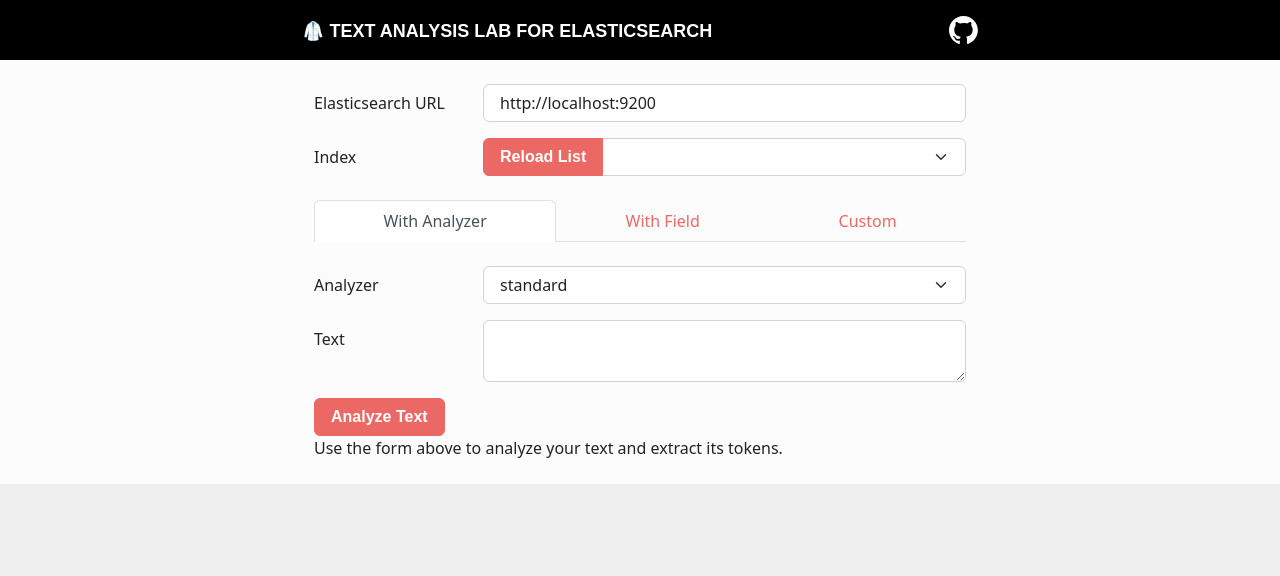
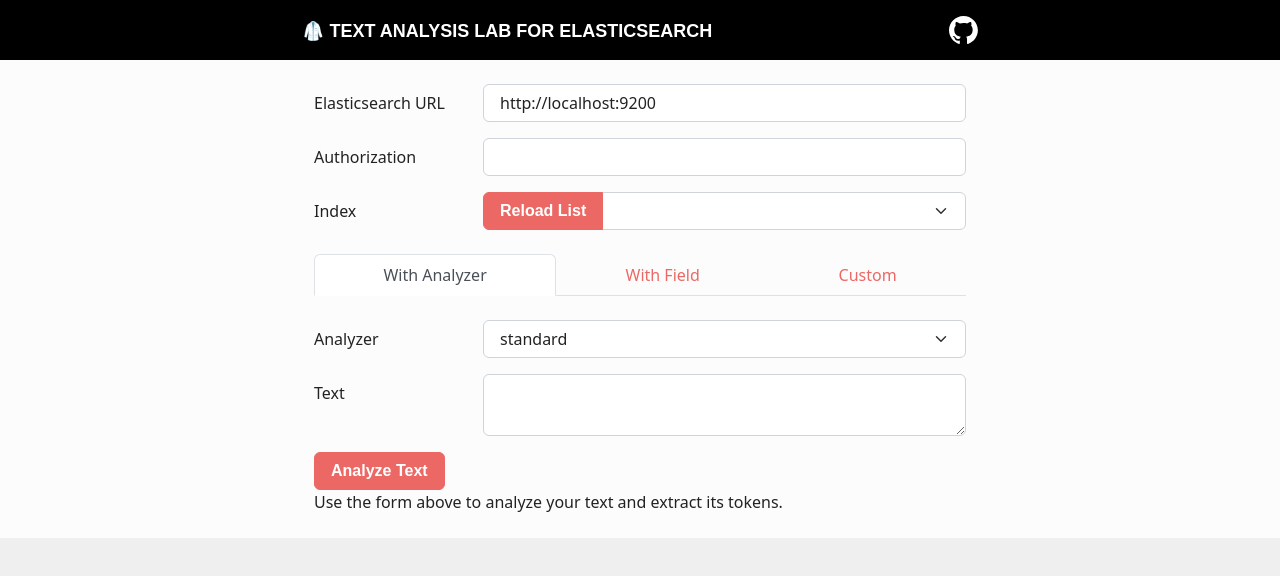
Before and after one commit to arturom/search-analysis, a React (Create React App) app: page / in a window 1280 px wide. Shown: the top 576 px of the page. Built offline with nearby package versions, Linux system fonts and the light colour scheme; a web font is replaced by a local one.

Commit message:
Added auth header field

```diff
--- a/src/App.js
+++ b/src/App.js
@@ -32,6 +32,18 @@
     const newValue = processChangeEvent(e);
     client.url = newValue;
     setUrl(newValue);
+  };
+}
+
+function createClientAuthChangedHandler(client, setAuth) {
+  return (e) => {
+    const authorization = processChangeEvent(e);
+    if (authorization) {
+      client.headers = { authorization };
+    } else {
+      client.headers = {};
+    }
+    setAuth(authorization);
   };
 }
 
@@ -90,6 +102,7 @@
 
 function App({ client }) {
   const [url, setUrl] = useState(client.url);
+  const [auth, setAuth] = useState('');
   const [indices, setIndices] = useState([]);
   const [index, setIndex] = useState('');
   const [analyzers, setAnalyzers] = useState([]);
@@ -103,7 +116,7 @@
         <Container>
           <Navbar.Brand>&#x1F97C; Text Analysis Lab for Elasticsearch</Navbar.Brand>
           <Navbar.Text>
-            <a href='https://github.com/arturom/search-analysis'>
+            <a href="https://github.com/arturom/search-analysis">
               <img src={GithubLogo} height="28px" alt="React Logo" />
             </a>
           </Navbar.Text>
@@ -116,13 +129,20 @@
           </Toast.Header>
           <Toast.Body>
             {error?.message}
-            <div>Verify the url and <a href="https://github.com/arturom/search-analysis#elasticsearch-configuration">enable CORS in Elasticsearch</a>.</div>
+            <div>
+              Verify the url and{' '}
+              <a href="https://github.com/arturom/search-analysis#elasticsearch-configuration">
+                enable CORS in Elasticsearch
+              </a>
+              .
+            </div>
           </Toast.Body>
         </Toast>
       </ToastContainer>
       <Container className="p-4">
         <Form>
           <FormField label="Elasticsearch URL" value={url} onChange={createClientUrlChangedHandler(client, setUrl)} />
+          <FormField label="Authorization" value={auth} onChange={createClientAuthChangedHandler(client, setAuth)} />
 
           <Select
             label="Index"
--- a/src/lib/client.js
+++ b/src/lib/client.js
@@ -1,6 +1,7 @@
 export default class Client {
-  constructor(url) {
+  constructor(url, headers) {
     this.url = url;
+    this.headers = headers;
   }
 
   fetch(method, path, body) {
@@ -9,6 +10,7 @@
       headers: {
         accept: 'application/json',
         'content-type': 'application/json',
+        ...this.headers,
       },
       body: body && JSON.stringify(body),
       method: method,
```
